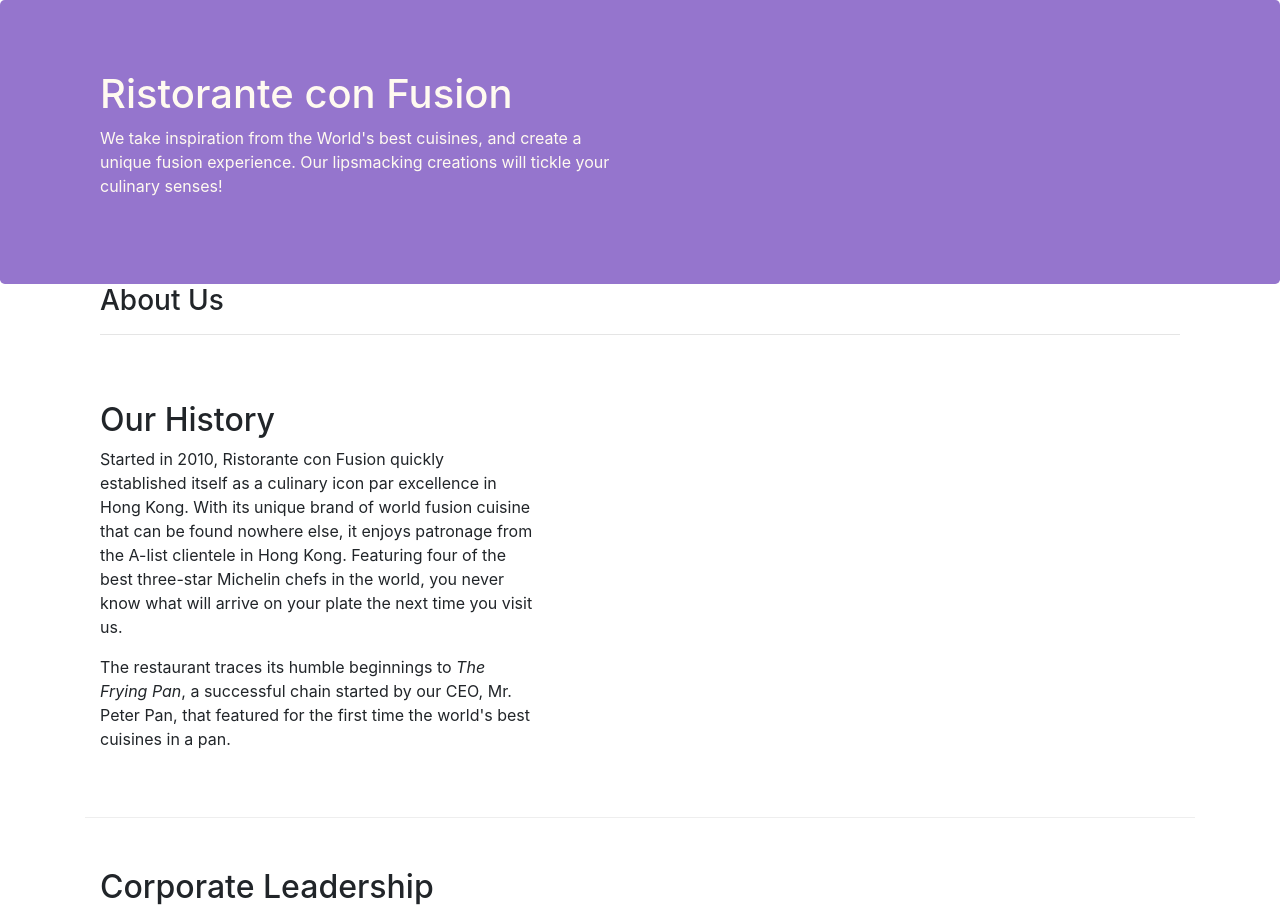
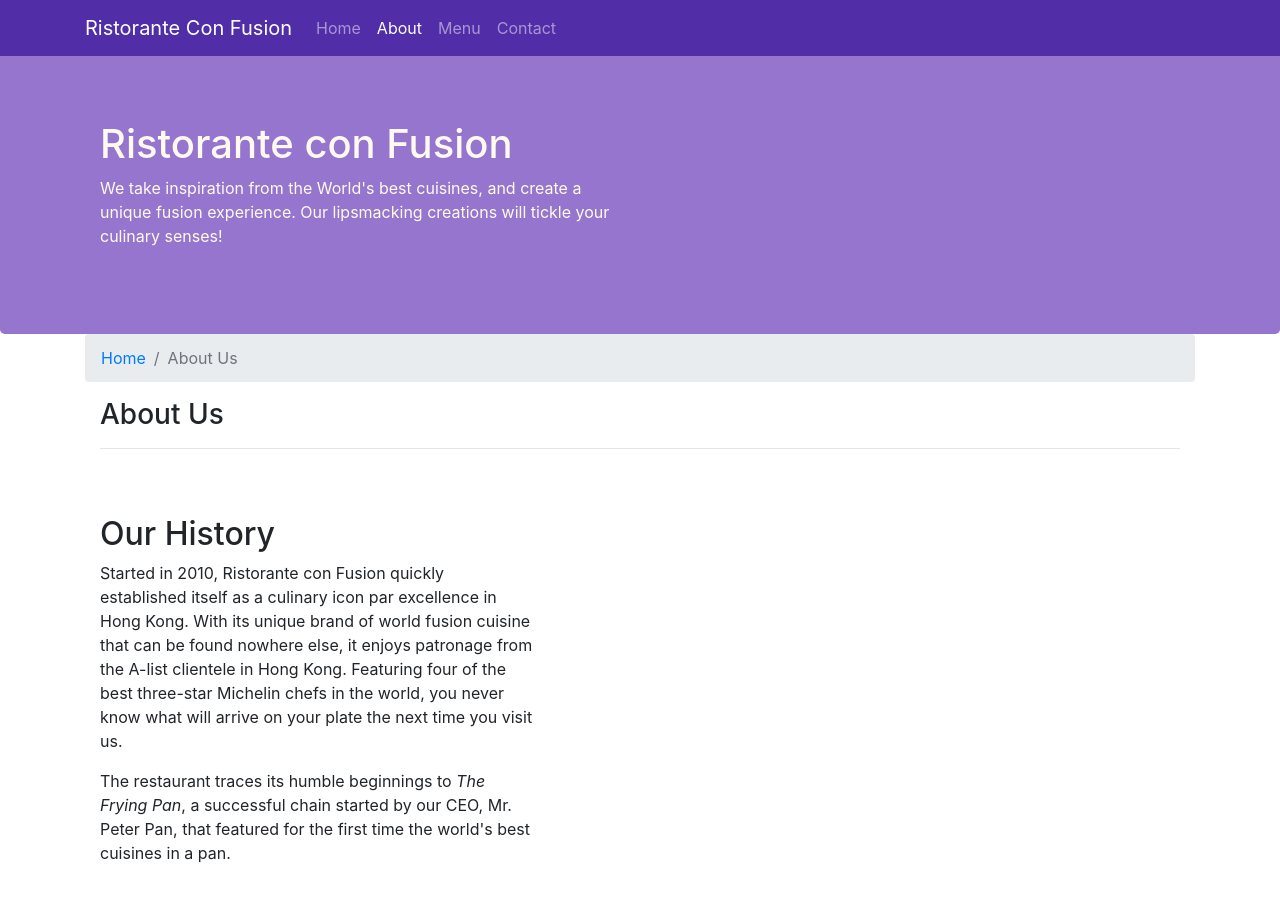
Before and after one commit to gmoraitis/Bootstrap4, a website: page aboutus.html in a window 1280 px wide. Shown: the top 909 px of the page. Drawn offline with nearby package versions, Linux system fonts and the light colour scheme.

Commit message:
Navbar and Breadcrumbs

```diff
--- a/aboutus.html
+++ b/aboutus.html
@@ -19,6 +19,26 @@
 
 <body>
 
+     <!--NavBar-->
+     <nav class="navbar navbar-dark navbar-expand-sm fixed-top">
+        <div class="container">
+             <!--NavBar Collapse-->
+            <button class="navbar-toggler" type="button" data-toggle="collapse" data-target="#Navbar">
+                <span class="navbar-toggler-icon"></span>
+            </button>
+             <!--Continuing the navbar-->
+           <a class="navbar-brand" href="index.html">Ristorante Con Fusion</a>
+           <div class="collapse navbar-collapse" id="Navbar">
+                <ul class="navbar-nav mr-auto">
+                    <li class="nav-item"><a class="nav-link" href="index.html">Home</a></li>
+                    <li class="nav-item active"><a class="nav-link" href="aboutus.html">About</a></li>
+                    <li class="nav-item"><a class="nav-link" href="#">Menu</a></li>
+                    <li class="nav-item"><a class="nav-link" href="#">Contact</a></li>
+                </ul>
+            </div>
+        </div>
+    </nav>
+
     <header class="jumbotron">
         <div class="container">
             <div class="row row-header">
@@ -34,6 +54,10 @@
 
     <div class="container">
         <div class="row row-header ">
+            <ol class="col-12 breadcrumb">
+                <li class="breadcrumb-item"><a href="./index.html">Home</a></li>
+                <li class="breadcrumb-item active">About Us</li>
+            </ol>
             <div class="col-12 col-sm">
                <h3>About Us</h3>
                <hr>
--- a/css/styles.css
+++ b/css/styles.css
@@ -1,3 +1,13 @@
+body{
+    padding:50px 0px 0px 0px;
+    z-index:0;
+}
+
+.navbar-dark {
+     background-color: #512DA8;
+}
+
+
 .row-header{
     margin:0px auto;
     padding:0px;
```
Also changed, not shown: index.html (+19 -0 lines).
